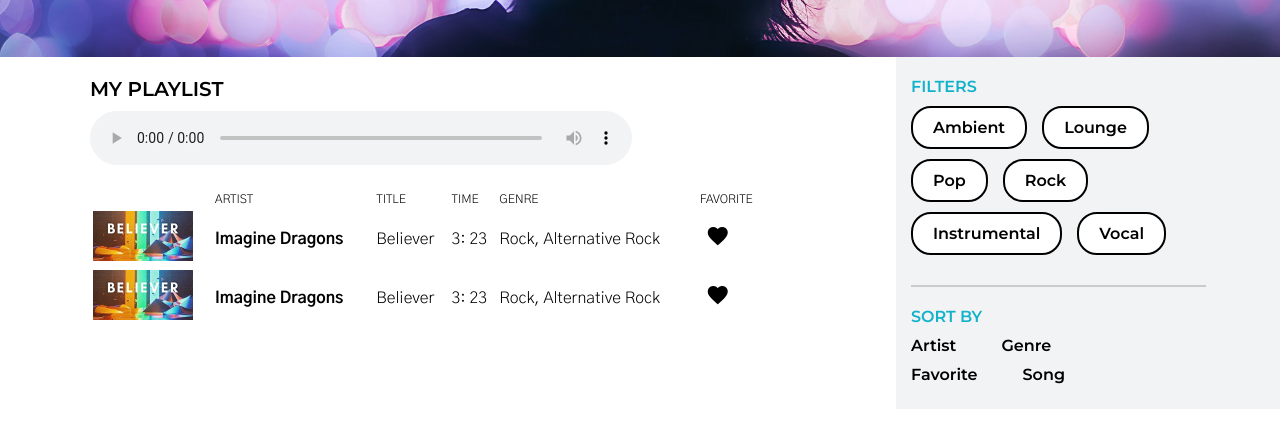
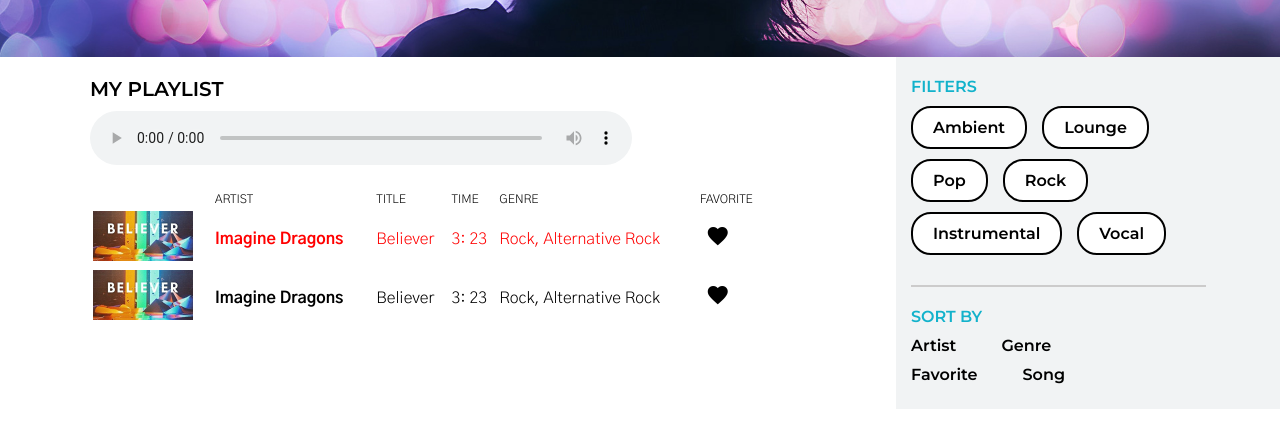
Before and after one commit to OlhaHolovina/audio-player, a plain HTML site: page index.html in a window 1280 px wide. Shown: the part 302-750 px from the top of the page. Drawn offline with Linux system fonts and the light colour scheme.

Commit message:
playlist set active try

```diff
--- a/css/style.css
+++ b/css/style.css
@@ -149,6 +149,9 @@
   font-weight: bold;
 }
 
+.playlist .active {
+  color: red;
+}
 /*filters and sorting*/
 .actions-section{
   width: 30%;
--- a/js/player.js
+++ b/js/player.js
@@ -1,6 +1,6 @@
 const state = {
   search: '',
-  activeSong: '2',
+  activeSong: '1',
   activeFilter: '',
   activeSorting: '',
   sorting: [
@@ -28,7 +28,6 @@
       time: '3: 23',
       genre: 'Rock, Alternative rock',
       favorite: false,
-      active: false,
       show: true
     },
     {
@@ -41,7 +40,6 @@
       time: '3: 23',
       genre: 'Rock, Alternative rock',
       favorite: false,
-      active: false,
       show: true,
     },
   ],
@@ -143,8 +141,9 @@
     // todo set is favorite
 
     if (song.show){
+      const isActive = activeSong === song.id;
       playlistEl.innerHTML += `
-              <tr>
+              <tr class="${isActive ? 'active' : ''}">
                 <td class="song-img">
                   <img src="${song.previewSrc}" alt="${song.artist} ${song.title}">
                 </td>
```
